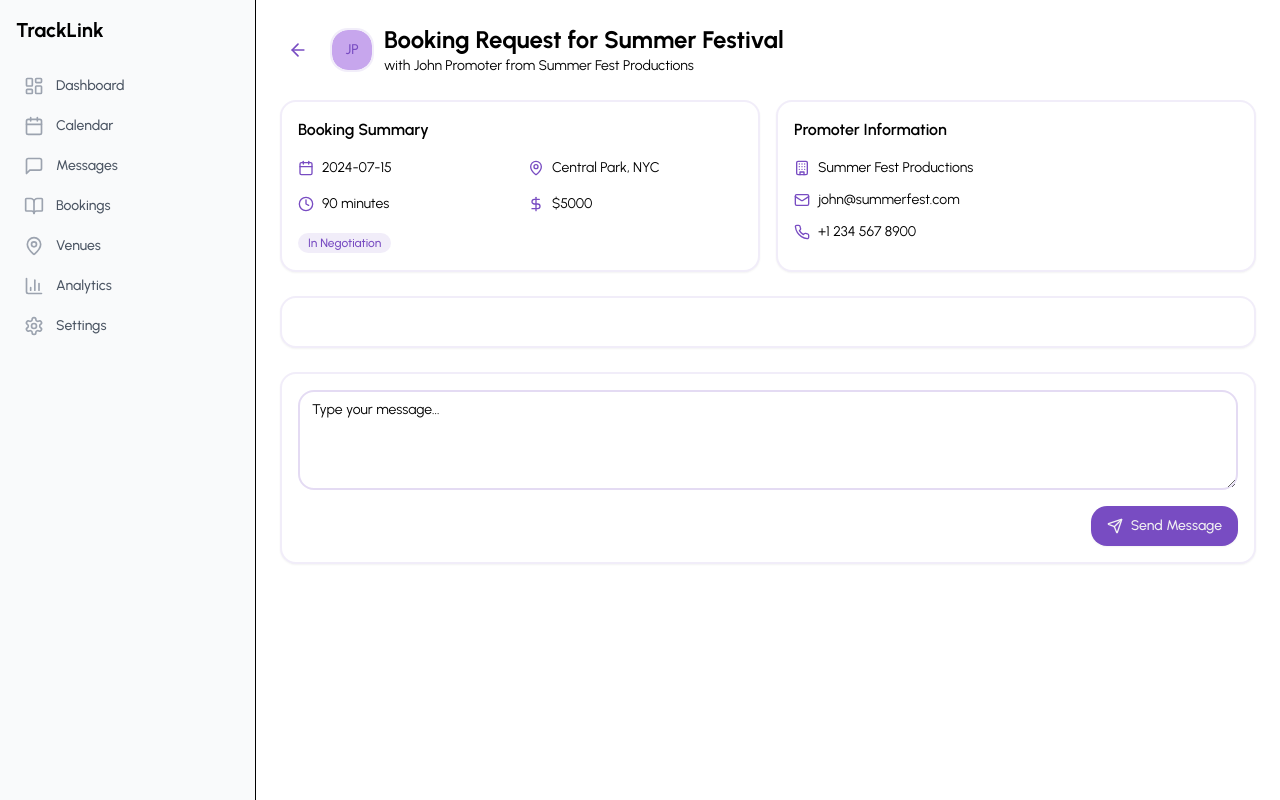
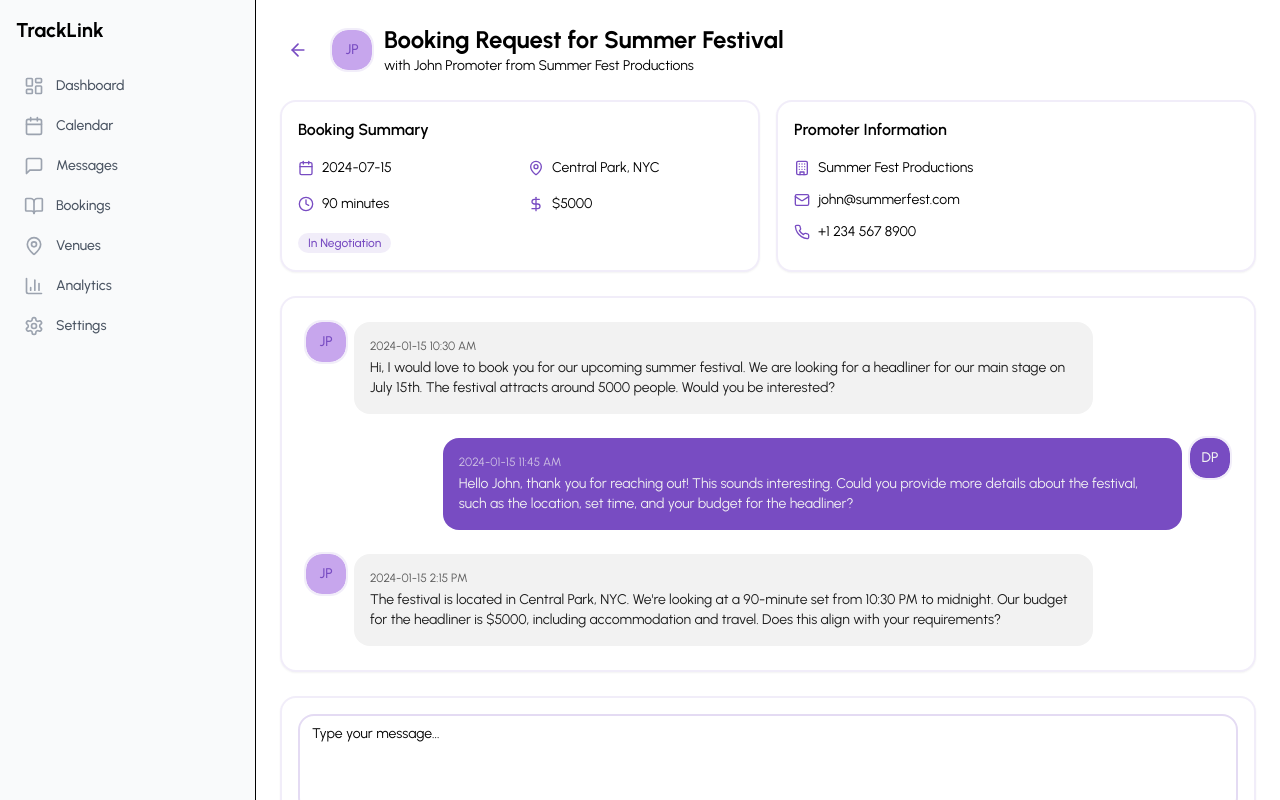
Before and after one commit to ababost/tracklink_mvp, a Next.js app in the folder frontend/: page /artists/messages/1 in a window 1280 px wide. Built offline with nearby package versions, Linux system fonts and the light colour scheme.

Commit message:
Update received message font color to #1C1C1C

```diff
--- a/frontend/src/app/artists/messages/[id]/page.tsx
+++ b/frontend/src/app/artists/messages/[id]/page.tsx
@@ -19,7 +19,27 @@ const mockThread = {
     status: 'In Negotiation'
   },
   messages: [
-    // ... mock messages
+    {
+      id: 1,
+      sender: 'John Promoter',
+      timestamp: '2024-01-15 10:30 AM',
+      content: 'Hi, I would love to book you for our upcoming summer festival. We are looking for a headliner for our main stage on July 15th. The festival attracts around 5000 people. Would you be interested?',
+      isSender: false,
+    },
+    {
+      id: 2,
+      sender: 'DJ Pulse',
+      timestamp: '2024-01-15 11:45 AM',
+      content: 'Hello John, thank you for reaching out! This sounds interesting. Could you provide more details about the festival, such as the location, set time, and your budget for the headliner?',
+      isSender: true,
+    },
+    {
+      id: 3,
+      sender: 'John Promoter',
+      timestamp: '2024-01-15 2:15 PM',
+      content: "The festival is located in Central Park, NYC. We're looking at a 90-minute set from 10:30 PM to midnight. Our budget for the headliner is $5000, including accommodation and travel. Does this align with your requirements?",
+      isSender: false,
+    },
   ],
   promoter: {
     name: 'John Promoter',
@@ -145,10 +165,12 @@ export default function MessagePage({ params }: { params: { id: string } }) {
                 <div
                   className={`max-w-[80%] space-y-1 rounded-lg p-4 ${message.isSender
                     ? 'bg-primary text-secondary'
-                    : 'bg-secondary/80 border border-primary/10'}`}
+                    : 'bg-[#F2F2F2] text-[#1C1C1C]'}`}
                 >
                   <div className="flex justify-between items-start gap-4">
-                    <p className="text-xs opacity-70">{message.timestamp}</p>
+                    <p className={`text-xs ${message.isSender ? 'text-secondary/70' : 'text-[#1C1C1C]/70'}`}>
+                      {message.timestamp}
+                    </p>
                   </div>
                   <p className="text-sm">{message.content}</p>
                 </div>
```
